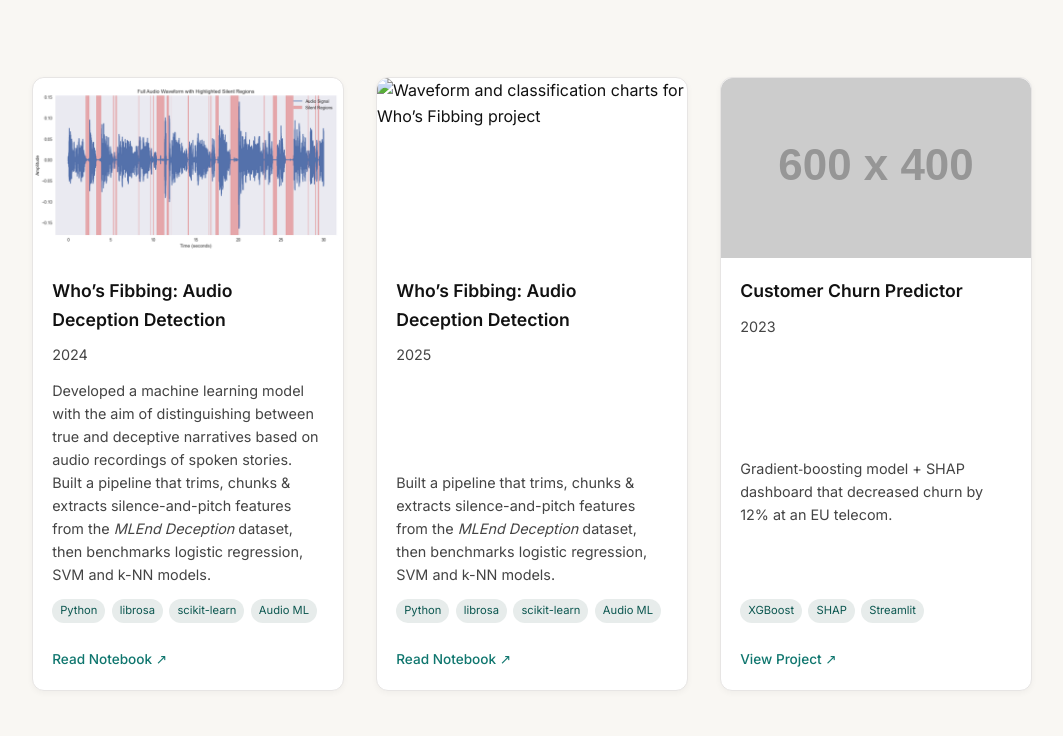
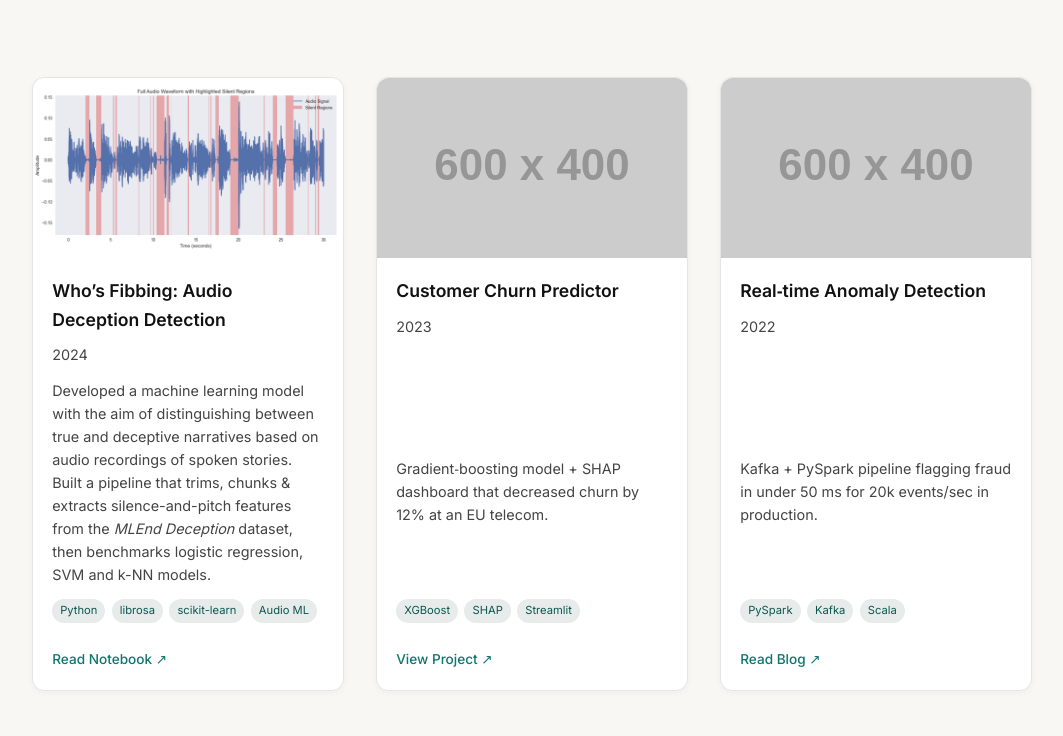
Before and after one commit to rashad-malik/Portfolio, a plain HTML site: page projects.html in a window 1280 px wide. Shown: the part 194-930 px from the top of the page, without its empty margins (108-1171 px from the left). Drawn offline with Linux system fonts and the light colour scheme; placeholder pictures from the web are drawn by us.

Commit message:
Updated project and index page with first project

```diff
--- a/projects.html
+++ b/projects.html
@@ -97,23 +97,6 @@
         </div>
       </div>
 
-      <!-- Who’s Fibbing card -->
-    <div class="card">
-    <img src="assets/whos-fibbing.png" alt="Waveform and classification charts for Who’s Fibbing project" />
-    <div class="card-body">
-        <h3>Who’s Fibbing: Audio Deception Detection</h3>
-        <p class="date">2025</p>
-        <p>
-        Built a pipeline that trims, chunks & extracts silence-and-pitch features from the
-        <em>MLEnd Deception</em> dataset, then benchmarks logistic regression, SVM and k-NN models.
-        </p>
-        <div class="tags">
-        <span>Python</span><span>librosa</span><span>scikit-learn</span><span>Audio ML</span>
-        </div>
-        <a href="https://github.com/your-repo/whos-fibbing" target="_blank">Read Notebook ↗</a>
-    </div>
-    </div>
-
       <!-- Card 2 -->
       <div class="card">
         <img src="https://placehold.co/600x400?text=Churn" alt="Churn model SHAP dashboard" />
```
Also changed, not shown: about.html (+1 -1 lines), index.html (+5 -5 lines).
